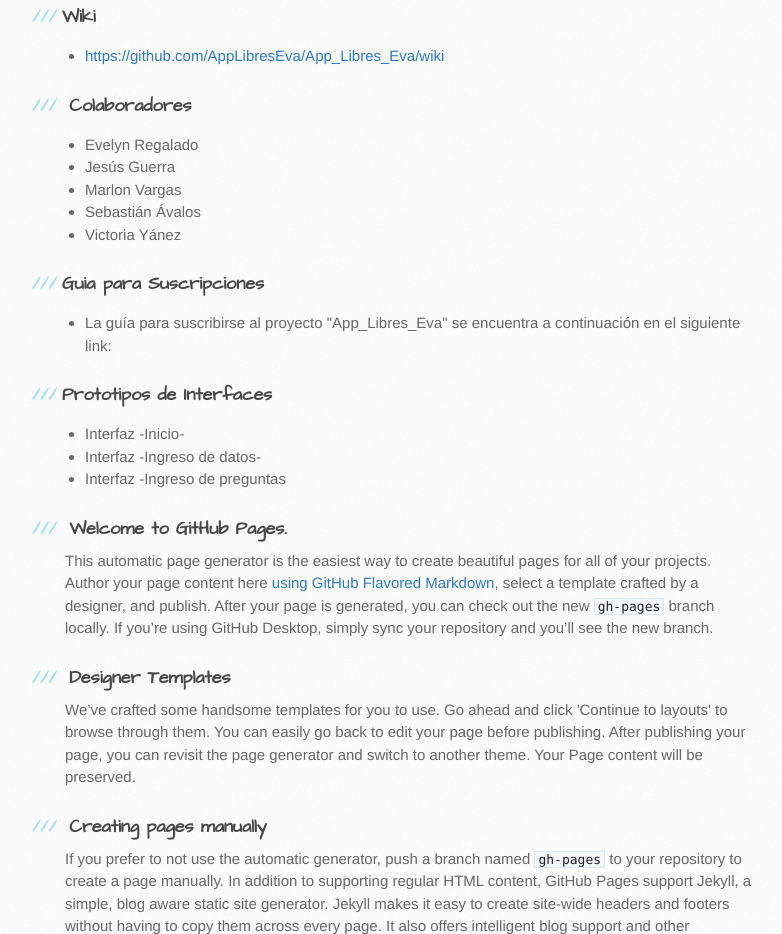
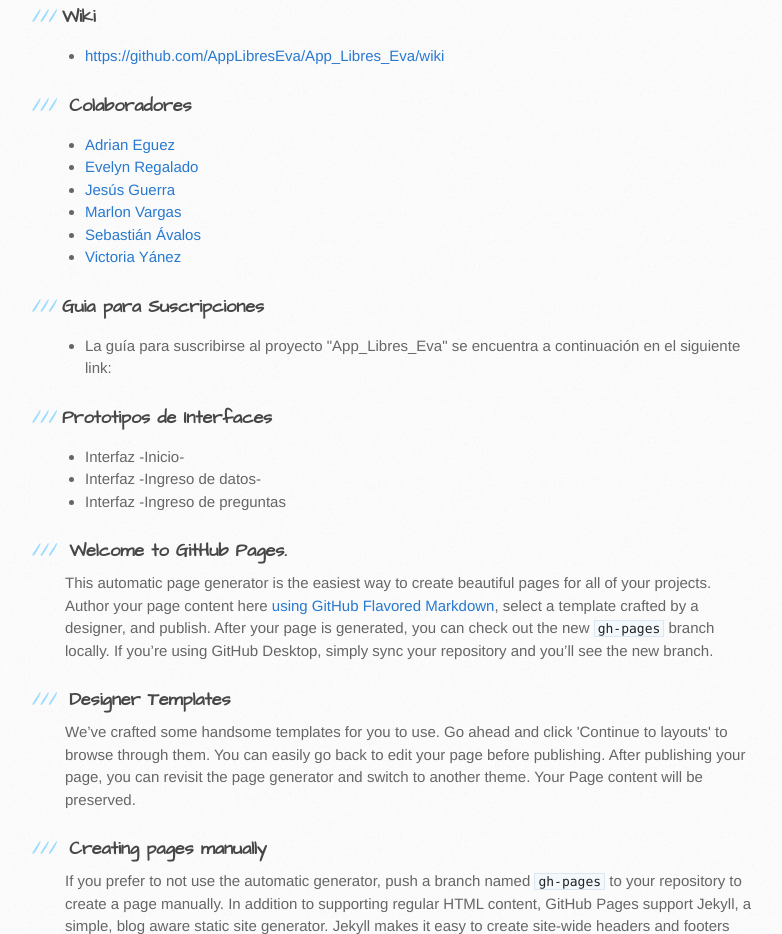
Before and after one commit to EvelynRegalado/App_Libres_Eva-gh-pages, a plain HTML site: page index.html in a window 1280 px wide. Shown: the part 1110-2044 px from the top of the page, without its empty margins (105-887 px from the left). Drawn offline with Linux system fonts and the light colour scheme.

Commit message:
Colaboradores
El profe esta ingresado en los colaboradores en la pag web

```diff
--- a/index.html
+++ b/index.html
@@ -73,11 +73,12 @@
           </ul>
             <h3> Colaboradores </h3>
             <ul>
-                <li>Evelyn Regalado</li>
-                <li>Jesús Guerra</li>
-                <li>Marlon Vargas</li>
-                <li>Sebastián Ávalos</li>
-                <li>Victoria Yánez</li>
+                <li><a href="https://github.com/adrianeguez">Adrian Eguez</a></li>
+                <li><a href="https://github.com/EvelynRegalado">Evelyn Regalado</a> </li>
+                <li> <a href="https://github.com/Chucho1991">Jesús Guerra</a></li>
+                <li><a href="https://github.com/MarlonVP">Marlon Vargas </a> </li>
+                <li><a href="https://github.com/sebas1208">Sebastián Ávalos</a>  </li>
+                <li><a href="https://github.com/VictoriaYanez">Victoria Yánez</a>  </li>
             </ul>
             <h3>Guia para Suscripciones</h3>
             <ul>
```
